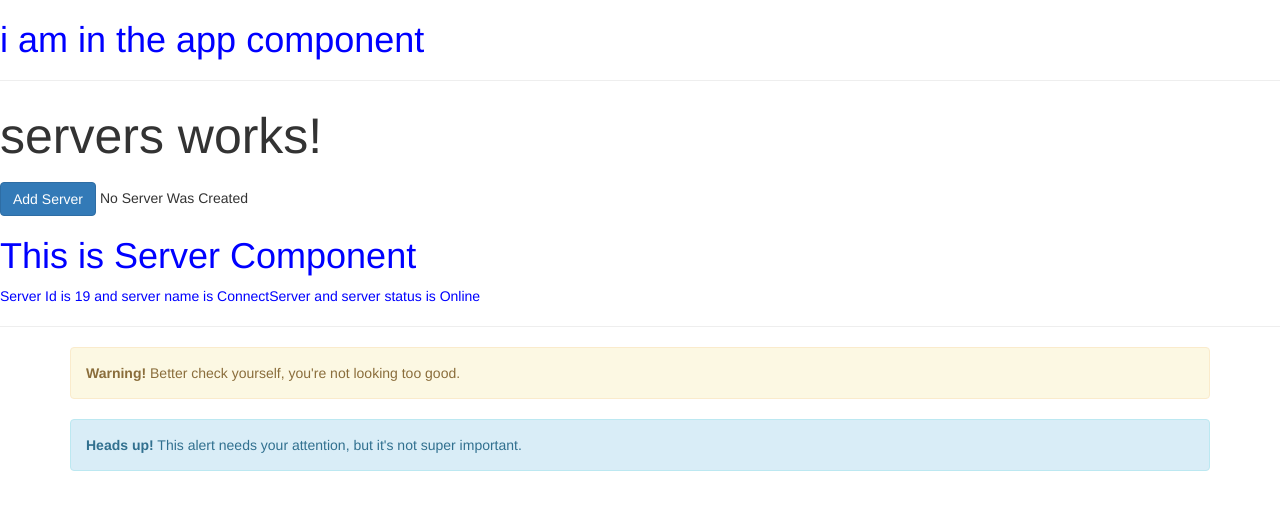
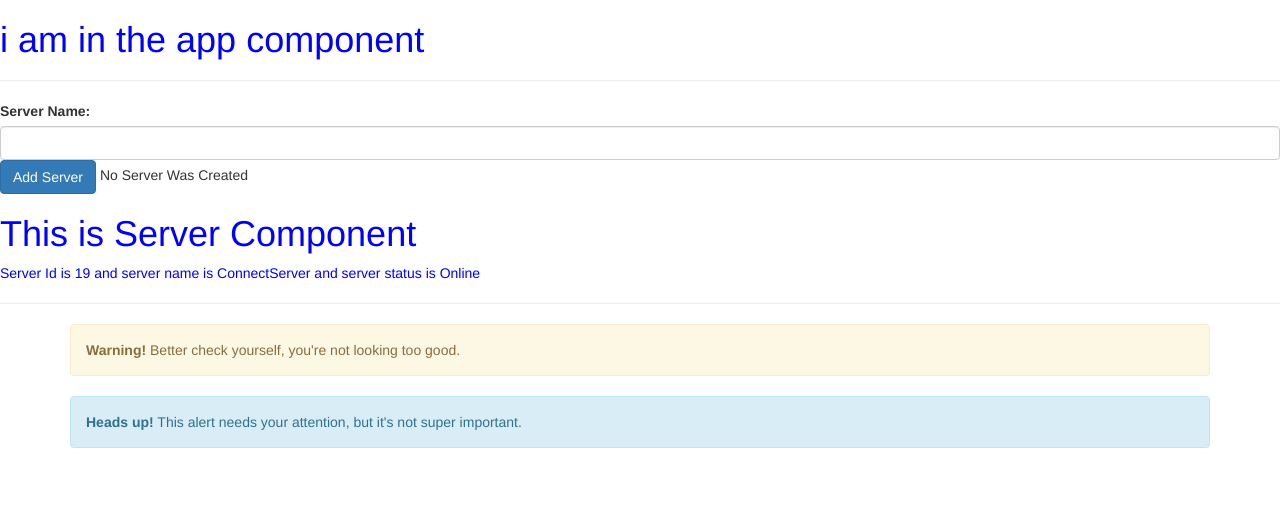
Before and after one commit to uzairqq/Angular-, an Angular app: page / in a window 1280 px wide. Shown: the top 510 px of the page. Built offline with nearby package versions, Linux system fonts and the light colour scheme.

Commit message:
Passing And Using Data With Event Binding

```diff
--- a/src/app/app.module.ts
+++ b/src/app/app.module.ts
@@ -6,6 +6,7 @@
 import { ServersComponent } from "./servers/servers.component";
 import { WarningAlertComponent } from "./warning-alert/warning-alert.component";
 import { InformationAlertComponent } from "./information-alert/information-alert.component";
+import {ReactiveFormsModule} from "@angular/forms";
 
 @NgModule({
   declarations: [
@@ -15,7 +16,7 @@
     WarningAlertComponent,
     InformationAlertComponent
   ],
-  imports: [BrowserModule],
+    imports: [BrowserModule, ReactiveFormsModule],
   providers: [],
   bootstrap: [AppComponent]
 })
--- a/src/app/servers/servers.component.html
+++ b/src/app/servers/servers.component.html
@@ -1,4 +1,6 @@
-<p>servers works!</p>
+<label>Server Name:</label>
+<input type="text" class="form-control" (input)="onUpdateServerName($event)">
+{{serverName}}
 <button class="btn btn-primary" (click)="onServerConnect()" [disabled]="!allowNewServer">Add Server</button>
 {{serverCreationStatus}}
 <app-server></app-server>
--- a/src/app/servers/servers.component.ts
+++ b/src/app/servers/servers.component.ts
@@ -8,6 +8,7 @@
 export class ServersComponent implements OnInit {
     allowNewServer: boolean = false;
     serverCreationStatus: string = "No Server Was Created";
+    serverName:string='';
 
 
     constructor() {
@@ -23,4 +24,10 @@
         this.serverCreationStatus="server created";
     }
 
+    onUpdateServerName(event:Event){
+        // console.log(event);
+        this.serverName=(<HTMLInputElement>event.target).value;
+        console.log(this.serverName);
+    }
+
 }
```
